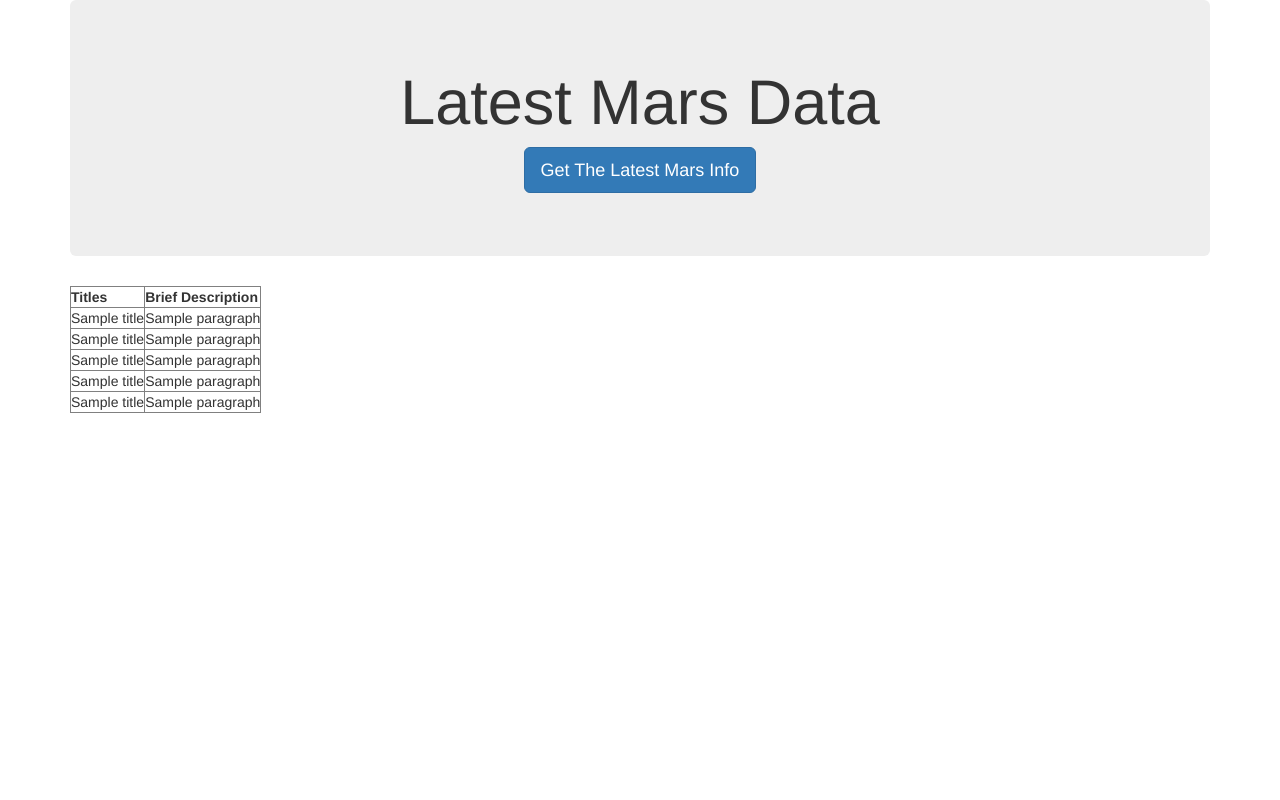
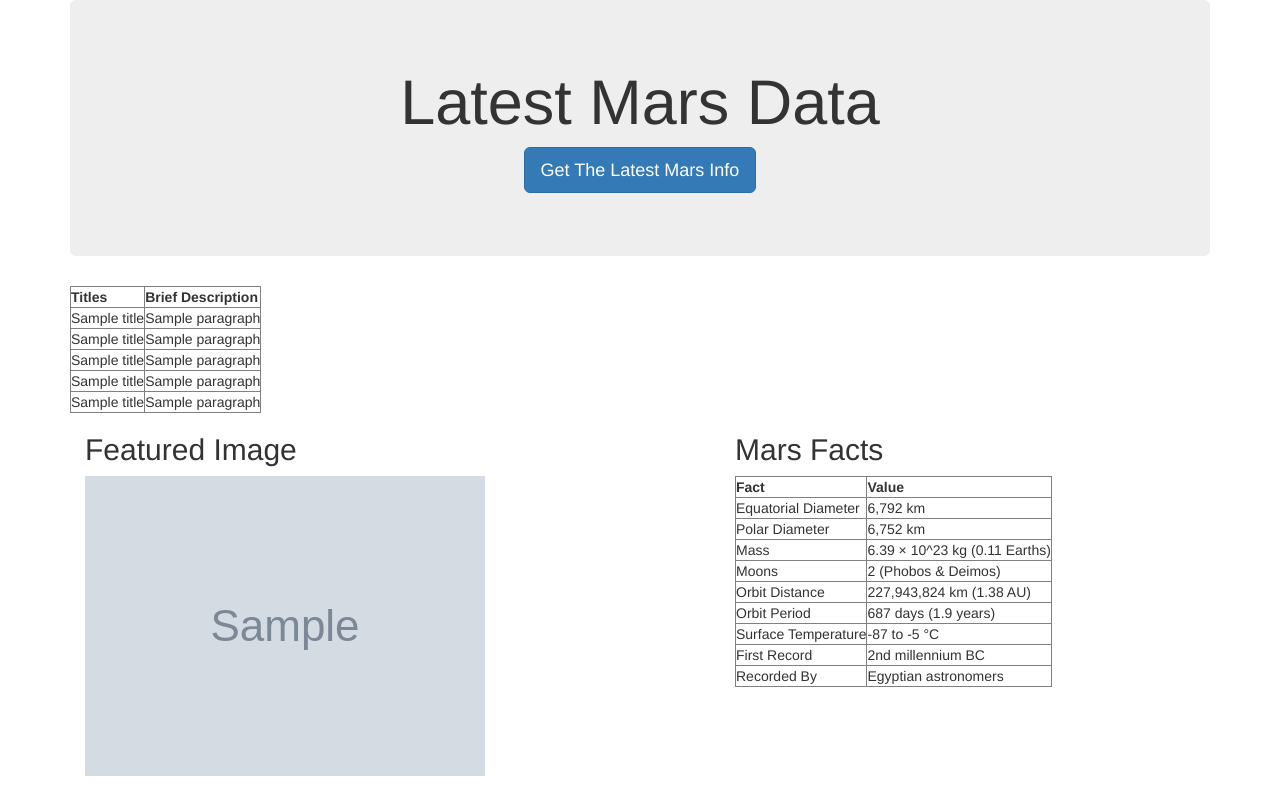
Before and after one commit to atokarev0717/web-scraping-challenge, a Flask app: page / in a window 1280 px wide. Run offline with Flask 2, Linux system fonts and the light colour scheme; grey boxes marked "Sample" are stand-in pictures; a database or web service that is not in the repository returns one stand-in record (values such as "Sample title"); some libraries are stand-ins or nearby versions.

Commit message:
finished the project

```diff
--- a/Missions_to_Mars/templates/index.html
+++ b/Missions_to_Mars/templates/index.html
@@ -47,12 +47,80 @@
                 <td>{{ mars_scrape['title'][4] }}</td>
                 <td>{{ mars_scrape['paragraph'][4] }}</td>
             </tr>
+     <table>
+  </div>
 
 
-     <table>
+    <div class="container"></div>
+        <div class="col-7 col-md-7">
+            <h2>Featured Image</h2>
+            <img src={{ mars_scrape['featured_image_url'] }} alt="Featured Image">
+        </div>
+        <div class="col-5 col-md-5">
+            <div class="row">
+                <h2>Mars Facts</h2>
+                <table border="1">
+                    <thead>
+                    <tr style="text-align: right;">
+                        <th>Fact</th>
+                        <th>Value</th>
+                    </tr>
+                    </thead>
+                    <tbody>
+                    <tr>
+                        <td>Equatorial Diameter</td>
+                        <td>6,792 km</td>
+                    </tr>
+                    <tr>
+                        <td>Polar Diameter</td>
+                        <td>6,752 km</td>
+                    </tr>
+                    <tr>
+                        <td>Mass</td>
+                        <td>6.39 × 10^23 kg (0.11 Earths)</td>
+                    </tr>
+                    <tr>
+                        <td>Moons</td>
+                        <td>2 (Phobos &amp; Deimos)</td>
+                    </tr>
+                    <tr>
+                        <td>Orbit Distance</td>
+                        <td>227,943,824 km (1.38 AU)</td>
+                    </tr>
+                    <tr>
+                        <td>Orbit Period</td>
+                        <td>687 days (1.9 years)</td>
+                    </tr>
+                    <tr>
+                        <td>Surface Temperature</td>
+                        <td>-87 to -5 °C</td>
+                    </tr>
+                    <tr>
+                        <td>First Record</td>
+                        <td>2nd millennium BC</td>
+                    </tr>
+                    <tr>
+                        <td>Recorded By</td>
+                        <td>Egyptian astronomers</td>
+                    </tr>
+                    </tbody>
+                </table>
+            </div>
+        </div>
+    </div>
 
+    <!-- Optional JavaScript -->
+    <!-- jQuery first, then Popper.js, then Bootstrap JS -->
+    <script src="https://code.jquery.com/jquery-3.3.1.slim.min.js"
+            integrity="sha384-q8i/X+965DzO0rT7abK41JStQIAqVgRVzpbzo5smXKp4YfRvH+8abtTE1Pi6jizo"
+            crossorigin="anonymous"></script>
+    <script src="https://cdnjs.cloudflare.com/ajax/libs/popper.js/1.14.7/umd/popper.min.js"
+            integrity="sha384-UO2eT0CpHqdSJQ6hJty5KVphtPhzWj9WO1clHTMGa3JDZwrnQq4sF86dIHNDz0W1"
+            crossorigin="anonymous"></script>
+    <script src="https://stackpath.bootstrapcdn.com/bootstrap/4.3.1/js/bootstrap.min.js"
+            integrity="sha384-JjSmVgyd0p3pXB1rRibZUAYoIIy6OrQ6VrjIEaFf/nJGzIxFDsf4x0xIM+B07jRM"
+            crossorigin="anonymous"></script>
 
-  </div>
 </body>
 
 </html>
```
Also changed, not shown: 1 other file.
